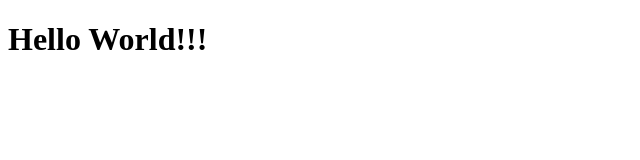
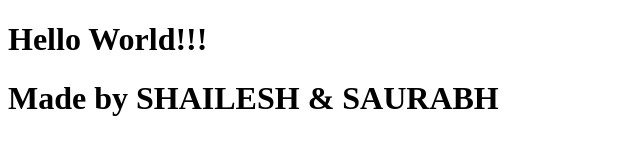
Before and after one commit to beniwalsaurabh/hello-world, a plain HTML site: page index.html in a window 1280 px wide. Shown: the whole page, without its empty margins (0-640 px from the left). Drawn offline with Linux system fonts and the light colour scheme.

Commit message:
Edited index file

```diff
--- a/index.html
+++ b/index.html
@@ -5,5 +5,6 @@
     </head>
     <body>
         <h1>Hello World!!!</h1>
+        <h1>Made by SHAILESH & SAURABH</h1>
     </body>
 </html>
```
